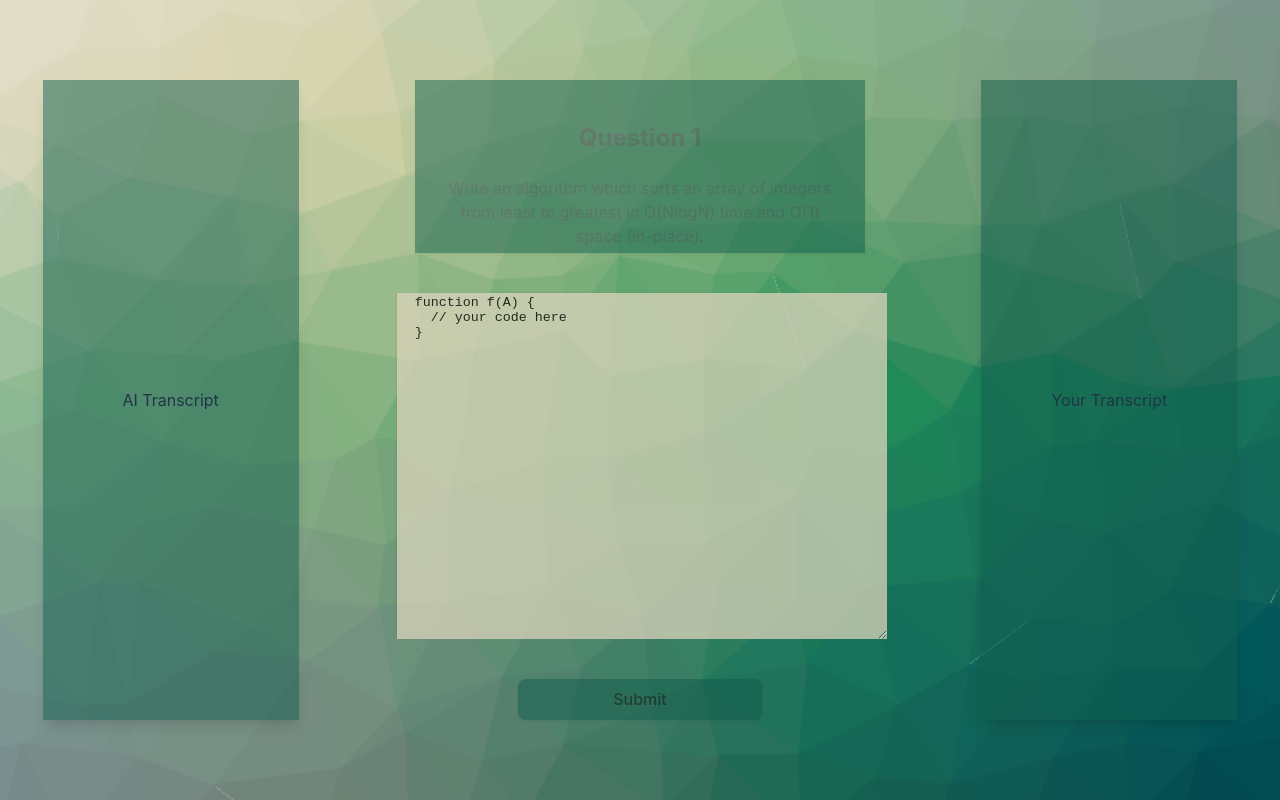
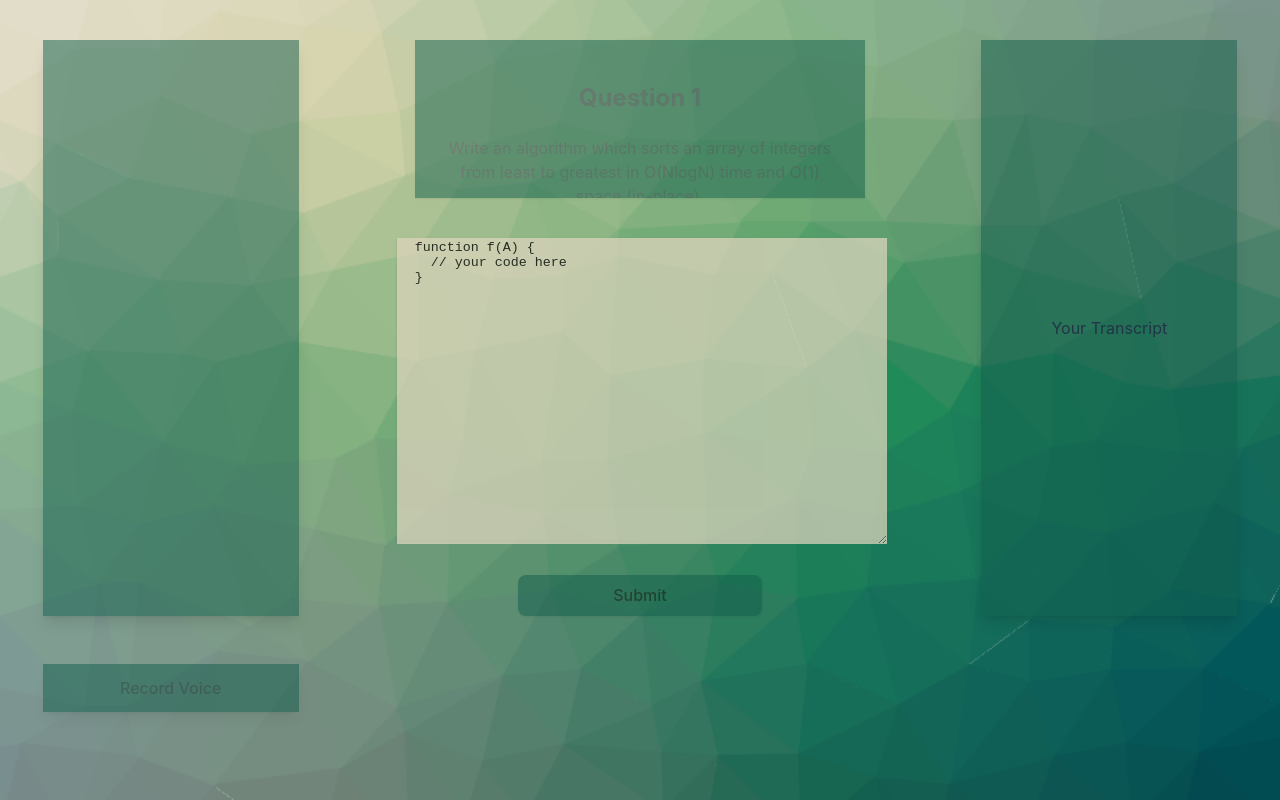
Before and after one commit to Srokit/leetviews-v1-frontend, a React (Vite) app: page / in a window 1280 px wide. Built offline with nearby package versions, Linux system fonts and the light colour scheme.

Commit message:
Basic text to speech recording into interviewee script

```diff
--- a/src/App.css
+++ b/src/App.css
@@ -12,7 +12,7 @@
 }
 
 .biMainLayoutCol {
-  @apply flex flex-col items-center justify-center w-1/5 h-full;
+  @apply flex flex-col items-center justify-start w-1/5 h-full;
 }
 
 .biTranscriptCont {
--- a/src/App.jsx
+++ b/src/App.jsx
@@ -1,4 +1,4 @@
-import { useState } from 'react'
+import { useEffect, useState } from 'react'
 import reactLogo from './assets/react.svg'
 import viteLogo from '/vite.svg'
 import './App.css'
@@ -9,18 +9,54 @@ const codeAreaDefVal = `\
   }
 `
 
+let RECOG = null;
+
 function App() {
   const [count, setCount] = useState(0)
 
+  const [intervieweeScript, setIntervieweeScript] = useState('')
+  const [isRecording, setIsRecording] = useState(false)
+
+  useEffect(() => {
+    const SpeechRecognition = window.SpeechRecognition || window.webkitSpeechRecognition
+    RECOG = new SpeechRecognition()
+    RECOG.continuous = true
+    RECOG.interimResults = true
+    RECOG.lang = 'en-US'
+
+    RECOG.onresult = event => {
+      let finalTranscript = '';
+      for (const result of event.results) {
+        finalTranscript += result[0].transcript;
+      }
+      setIntervieweeScript(finalTranscript)
+    }
+  }, [setIntervieweeScript])
+
+  const onRecordClick = () => {
+    console.log("Starting recording")
+    if (RECOG == null) {
+      console.error("Attempted to record with speechRecognition not initialized")
+      return
+    }
+    if (isRecording) RECOG.stop()
+    else RECOG.start()
+    setIsRecording(!isRecording)
+  }
+
   return (
-    <div className="flex flex-row w-full h-full justify-around appBg">
+    <div className="flex flex-col w-full h-full justify-center appBg">
+      <div className="w-full flex flex-row justify-around" style={{'height': '90%'}}>
         <div className="biMainLayoutCol">
           <div className="biTranscriptCont">
             <div className="biTranscriptBg">
             </div>
             <div className="absolute z-50">
-            AI Transcript
+              {intervieweeScript}
             </div>
+          </div>
+          <div className="h-12 w-full bg-primary opacity-50 shadow-lg mt-12 flex flex-row">
+            <button onClick={() => {onRecordClick()}} className="w-full h-full bg-primary opacity-50 shadow">{(isRecording) ? <>Stop Voice</> : <>Record Voice</>}</button>
           </div>
         </div>
         <div className="biMainLayoutCol w-2/5 align-center">
@@ -51,6 +87,7 @@ function App() {
           </div>
         </div>
       </div>
+    </div>
   )
 }
 
```
Lines whose indentation alone changed are shown as unchanged.
